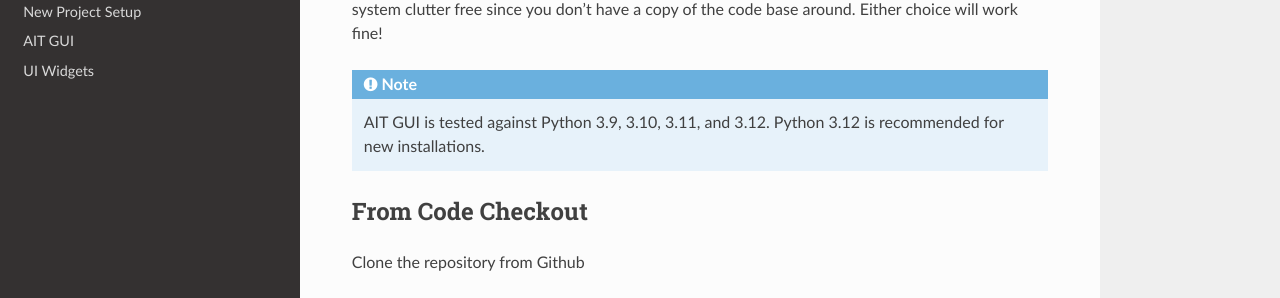
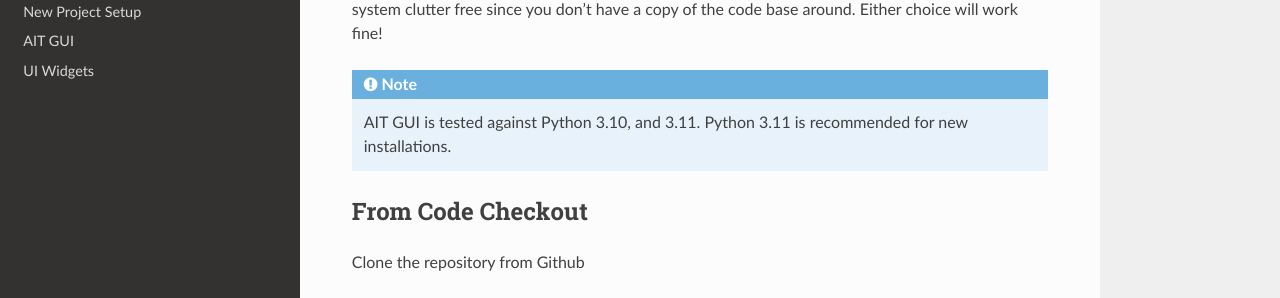
Before and after one commit to NASA-AMMOS/AIT-GUI, a Sphinx documentation site: the page built from doc/source/installation.rst, in a window 1280 px wide and 900 px high. Shown: the part 258-556 px from the top of the window. Built offline with Sphinx 7.4.7 and the Read the Docs theme 3.1.0, drawn with Linux system fonts in a browser that asks for light colours; pages that are not in the unit, such as notebooks, are missing from menus.

Commit message:
Issue #264: Consistency with python version req

```diff
--- a/doc/source/installation.rst
+++ b/doc/source/installation.rst
@@ -3,7 +3,7 @@
 
 This guide will show you how to install AIT GUI. It assumes that you have followed the `AIT Core Installation and Configuration Guide <https://ait-core.readthedocs.io/en/latest/installation.html>`_ and ended up with a working AIT Core install. You can install AIT GUI from a checkout of the code or from the AIT PyPi server. Having a checkout of the code can be handy if you want to view the source or make changes. Installing from PyPi keeps your system clutter free since you don't have a copy of the code base around. Either choice will work fine!
 
-.. note::  AIT GUI is tested against Python 3.9, 3.10, 3.11, and 3.12. Python 3.12 is recommended for new installations.
+.. note::  AIT GUI is tested against Python 3.10, and 3.11. Python 3.11 is recommended for new installations.
 
 From Code Checkout
 ------------------
--- a/readthedocs.yml
+++ b/readthedocs.yml
@@ -1,7 +1,7 @@
 formats:
     - none
 python:
-    version: "3.12"
+    version: "3.11"
     pip_install: true
     install:
       - requirements: doc/requirements.txt
```
